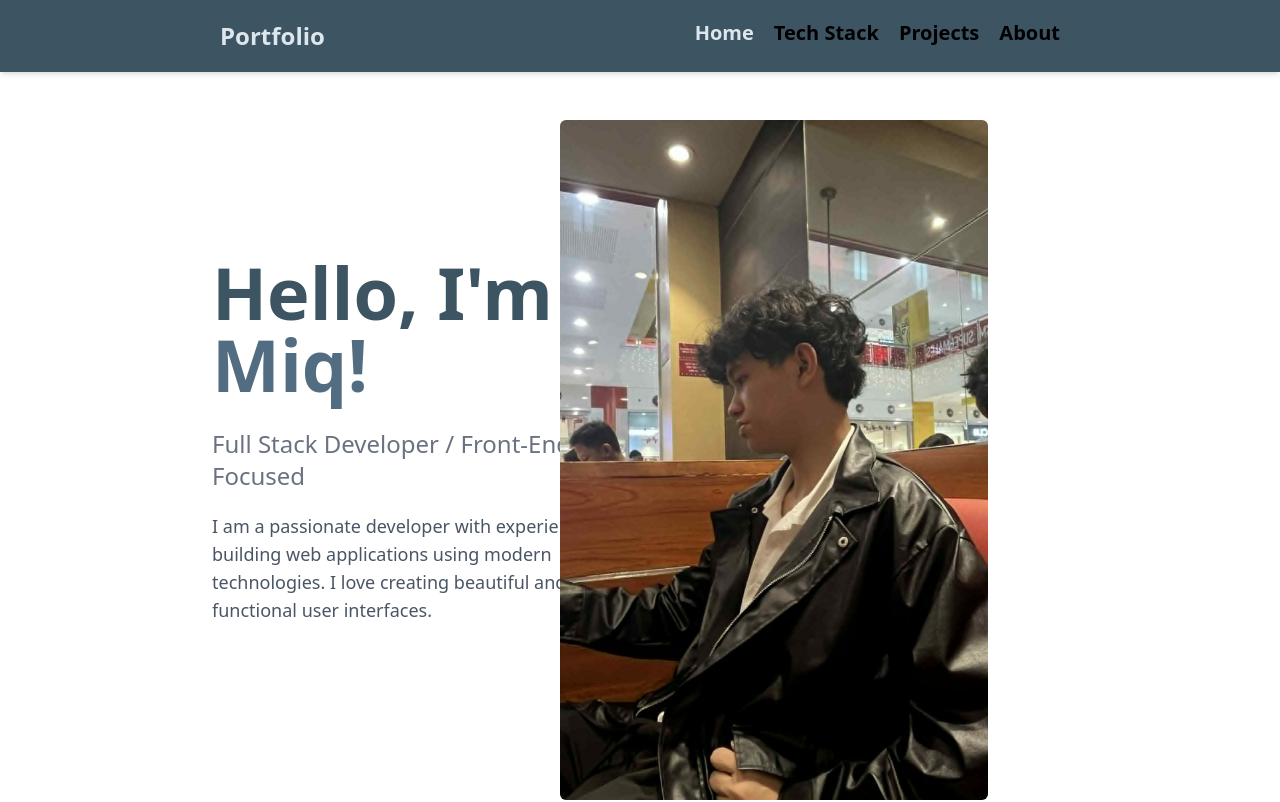
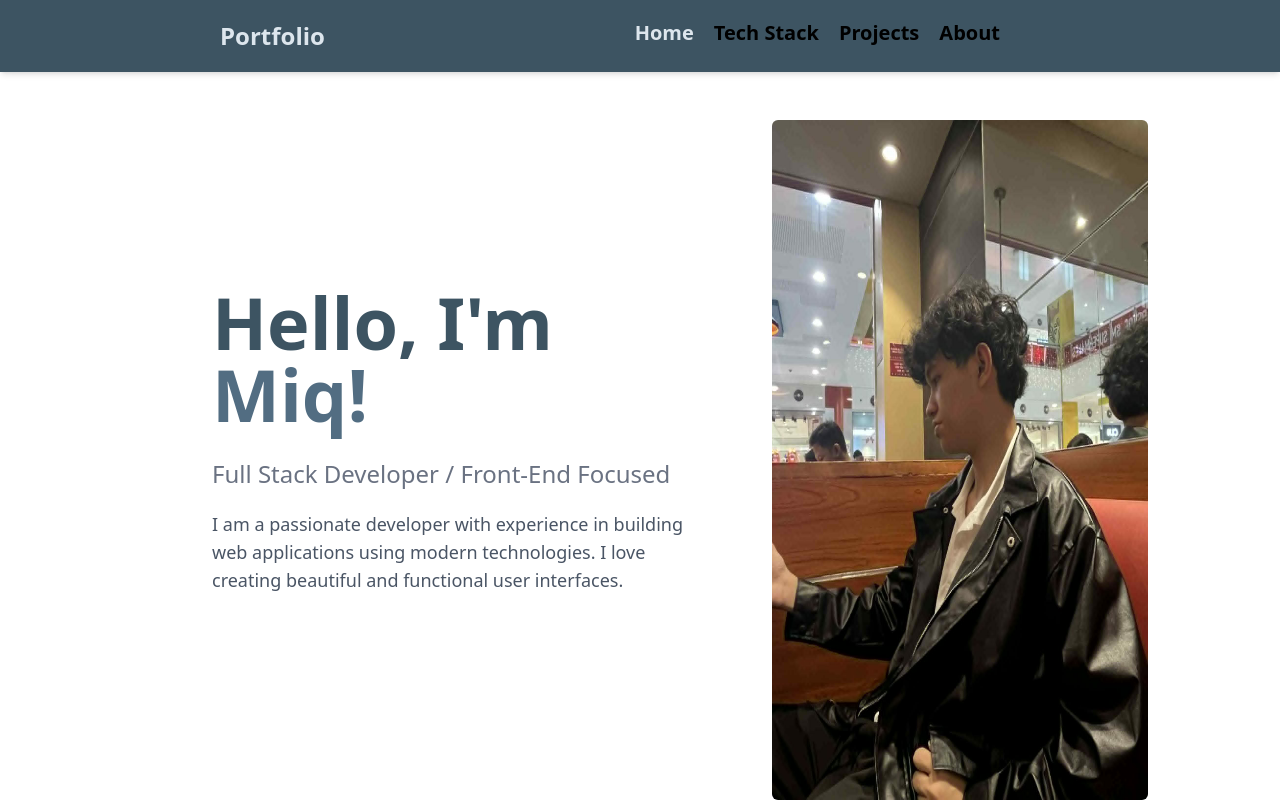
Before and after one commit to Miqu3lla/portfolio, a React (Vite) app: page / in a window 1280 px wide. Shown: the top 802 px of the page. Built offline with nearby package versions, Linux system fonts and the light colour scheme.

Commit message:
add sidebar for mobile devices

```diff
--- a/src/components/Navbar.jsx
+++ b/src/components/Navbar.jsx
@@ -1,4 +1,5 @@
 import { useState, useEffect} from 'react';
+import { Icon } from '@iconify/react';
 
 // Navigation items array - add or remove items here
 const NavItems = ['Home', 'Tech Stack', 'Projects', 'About']
@@ -15,6 +16,7 @@ export default function Navbar() {
         const saved = localStorage.getItem('activeSection');
         return saved || 'Home';
     });
+    const [isMenuOpen, setIsMenuOpen] = useState(false);
 
     // On mount: scroll to saved section from localStorage
     useEffect(() => {
@@ -62,14 +64,26 @@ export default function Navbar() {
 
     return (
         <main className = 'fixed top-0 left-0 right-0 bg-primary-dark shadow-md z-10'>
-            <nav className = 'flex flex-col sm:flex-row justify-between m-3 sm:m-5 font-semibold text-xl sm:text-2xl'>
-                <section className = 'ml-4 sm:ml-10 lg:ml-50 text-center sm:text-left'>
+            <nav className = 'flex  justify-between m-3 m-5 font-semibold text-xl sm:text-2xl'>
+                <section className = 'ml-4 sm:ml-10 lg:ml-50 '>
                     <h1 className='text-primary-light'>Portfolio</h1>
                 </section>
-                <section className = 'flex gap-3 sm:gap-5 text-[16px] sm:text-[20px] mr-4 sm:mr-10 lg:mr-50 justify-center sm:justify-end mt-2 sm:mt-0'>
+                <section className = 'flex gap-3 ml-auto lg:pr-55 sm:gap-5 text-[16px] sm:text-[20px] mr-4 sm:mr-10'>
                     {NavItems.map((item) => (
-                        <h2 key={item} onClick={() => handleNavClick(item)} className = {`transition-colors hover:text-primary-light hover:cursor-pointer ${activeSection === item ? 'text-primary-light ' : ''}`}>{item}</h2>
+                        <h2 key={item} onClick={() => handleNavClick(item)} className = {`hidden transition-colors hover:text-primary-light hover:cursor-pointer md:block lg:block xl:block ${activeSection === item ? 'text-primary-light ' : ''}`}>{item}</h2>
                     ))}
+                    <div className = 'md:hidden lg:hidden xl:hidden '>
+                    <Icon icon="mdi:menu" className="text-4xl md:hidden cursor-pointer hover:text-primary-light transition-colors" onClick = {() => setIsMenuOpen(!isMenuOpen)}/>
+                    </div>
+                </section>
+                <section>
+                <div className = {`flex flex-col bg-primary-dark absolute top-16 right-0 w-full border border-primary-dark rounded-md shadow-lg p-4 md:hidden transition-all duration-300 ease-in-out ${isMenuOpen ? 'translate-y-0 opacity-100' : '-translate-y-4 opacity-0 pointer-events-none'}`}>
+                    <h1>
+                        {NavItems.map((item) => (
+                            <div key={item} onClick={() => {handleNavClick(item); setIsMenuOpen(false);}} className = {`px-4 py-2 hover:bg-primary hover:text-white cursor-pointer border-b border-primary-dark ${activeSection === item ? 'bg-primary text-white' : ''}`}>{item}</div>
+                        ))}
+                    </h1>
+                </div>
                 </section>
             </nav>
         </main>
--- a/src/pages/Home.jsx
+++ b/src/pages/Home.jsx
@@ -76,8 +76,8 @@ export default function Home() {
                 <p className='mt-3 lg:mt-5 text-base sm:text-lg text-gray-600 max-w-lg'>I am a passionate developer with experience in building web applications using modern technologies. I love creating beautiful and functional user interfaces.</p>
             </div>
             {/* Rotating profile image */}
-            <div className='w-full flex justify-center lg:justify-end'>
-                <img src={img} alt="Profile Picture" className='h-80 sm:h-120 lg:h-170 w-full max-w-sm sm:max-w-md lg:max-w-xl mt-10 lg:mt-30 mx-4 lg:m-20 rounded-md object-cover'/>
+            <div className='flex'>
+                <img src={img} alt="Profile Picture" className='h-170 w-full max-w-xl m-20 mt-30 rounded-md'/>
             </div>
         </section>
 
```
